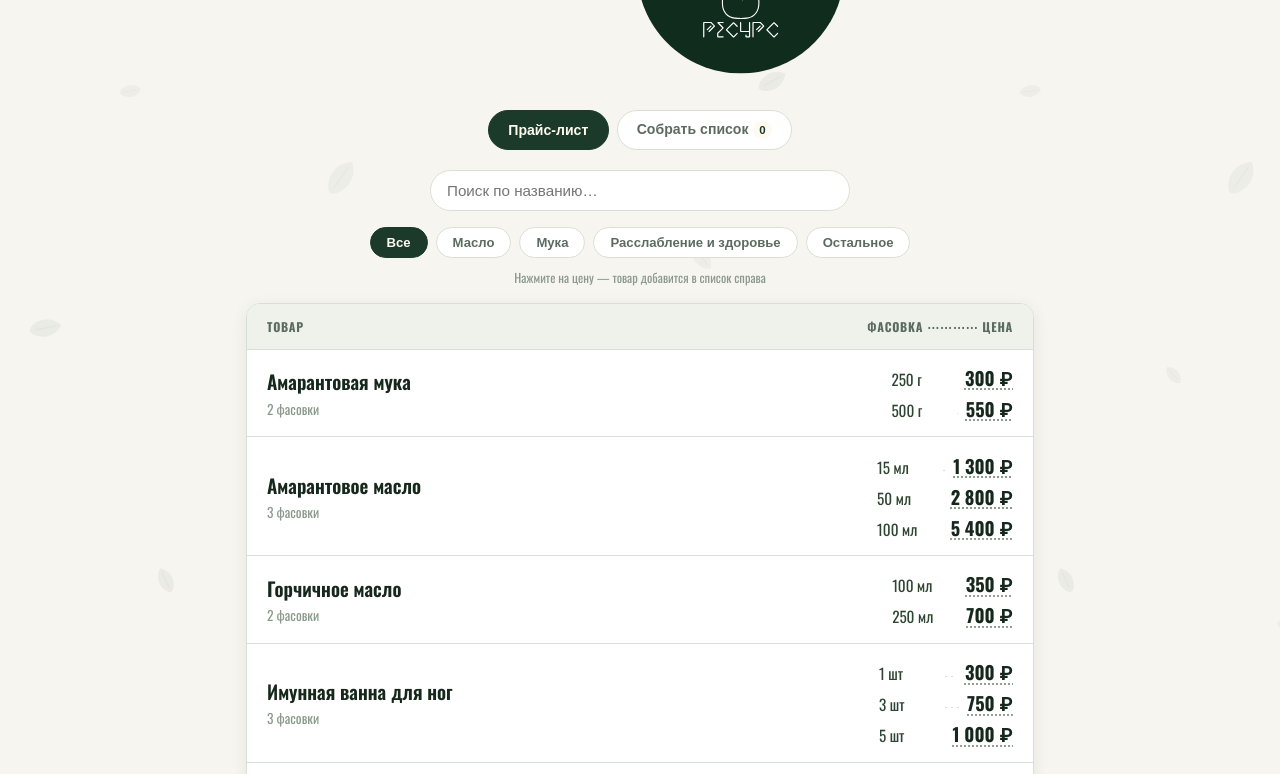
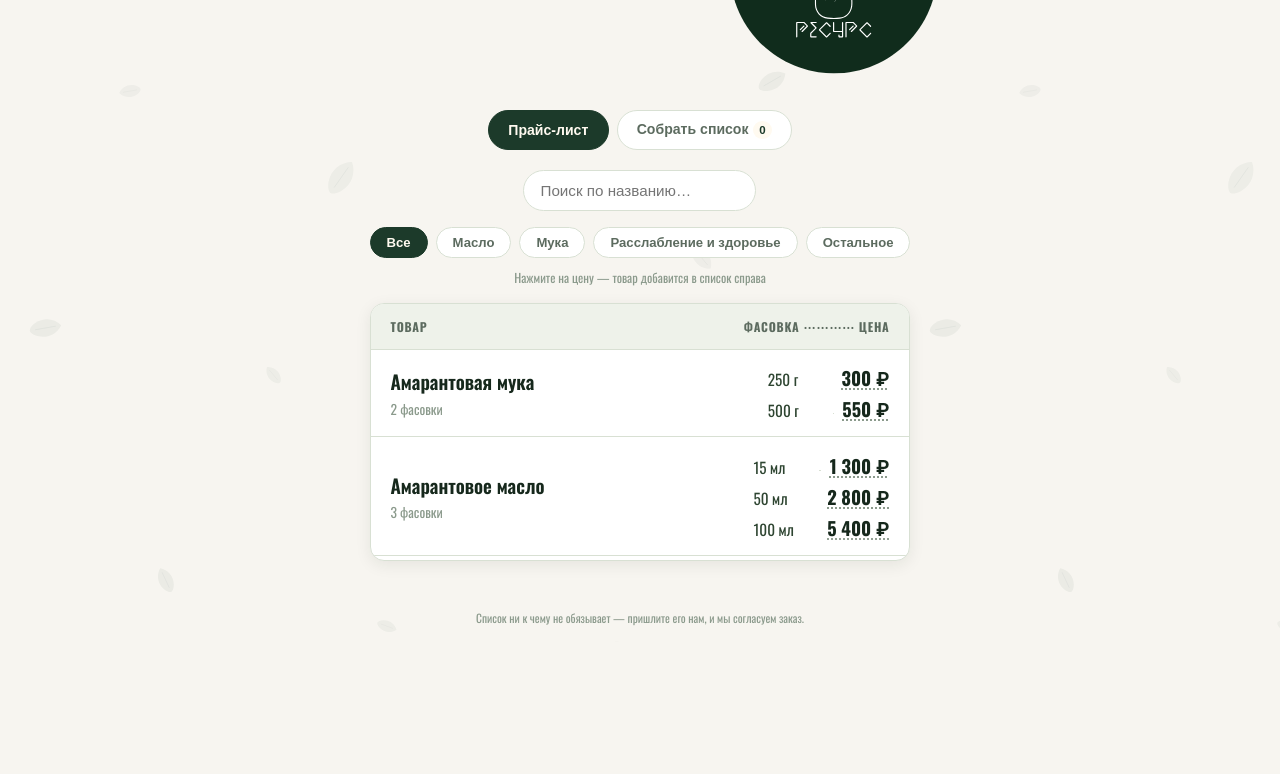
Before and after one commit to resourceoilcraft-cloud/price-list, a plain HTML site: page index.html in a window 1280 px wide. Shown: the part 158-932 px from the top of the page. After the commit the page ends 800 px from the top, so only its background shows below. Drawn offline with Linux system fonts and the light colour scheme.

Commit message:
Обновление прайс-листа

```diff
--- a/index.html
+++ b/index.html
@@ -68,7 +68,18 @@
   .brand-logo{width:144px;height:144px}
 }
 @media (min-width:621px){
-  .price-list{max-height:55vh;overflow-y:auto;padding-right:.4rem;margin-right:-.4rem}
+  /* На десктопе вся страница помещается в экран целиком, без прокрутки — скроллится только
+     содержимое внутри активной вкладки (прайс-лист или список), а не страница целиком. */
+  html,body{height:100%}
+  body{display:flex;flex-direction:column;height:100vh;overflow:hidden}
+  .brand-header,.tabs{flex:0 0 auto}
+  main{flex:1 1 auto;min-height:0;display:flex;flex-direction:column;overflow:hidden}
+  .tab-content.active{flex:1;min-height:0;display:flex;flex-direction:column}
+  .price-card{flex:1;min-height:0;display:flex;flex-direction:column}
+  .price-list{flex:1;min-height:0;overflow-y:auto;padding-right:.4rem;margin-right:-.4rem}
+  #tab-cart .card{flex:1;min-height:0;display:flex;flex-direction:column}
+  .cart-rows-scroll{flex:1;min-height:0}
+  footer{flex:0 0 auto}
 }
 .toast{position:fixed;left:50%;bottom:1.5rem;transform:translateX(-50%) translateY(8px);background:var(--text);color:var(--bg);padding:.65rem 1.1rem;border-radius:999px;font-size:.85rem;font-weight:600;box-shadow:var(--shadow);opacity:0;pointer-events:none;transition:opacity .18s ease,transform .18s ease;z-index:50;white-space:nowrap}
 .toast.show{opacity:1;transform:translateX(-50%) translateY(0)}
```
